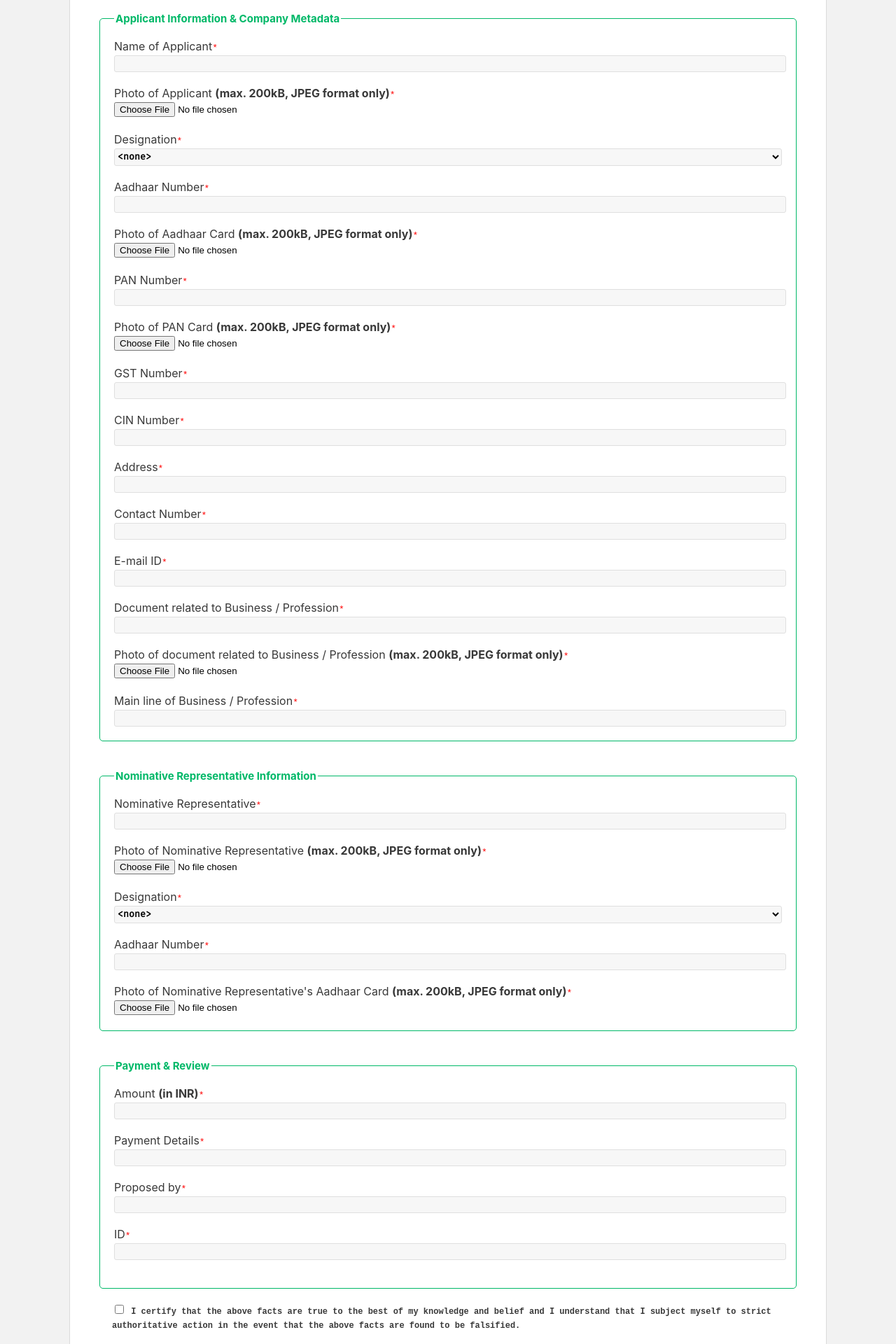
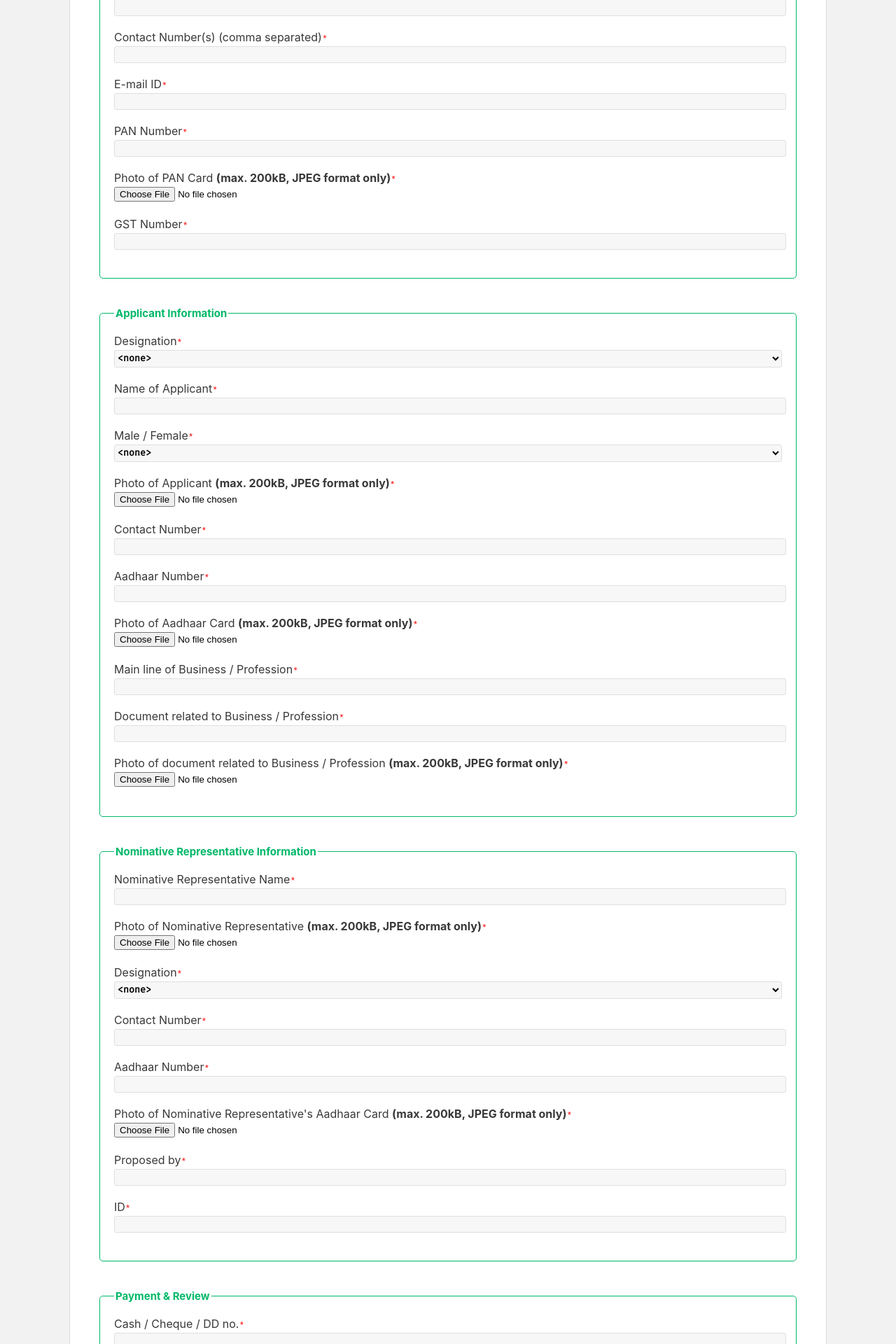
Before and after one commit to stazsh/ACCI-Membership-Form, a React (Create React App) app: page / in a window 1280 px wide. Shown: the part 700-2620 px from the top of the page at 70% size. Built offline with nearby package versions, Linux system fonts and the light colour scheme.

Commit message:
Make final audit

```diff
--- a/src/App.js
+++ b/src/App.js
@@ -154,7 +154,7 @@ function App() {
                     <img src={ACCI} alt="ACCI logo" style={{ width: '50%' }} /><br /><br />
                     <span className='heading'>Membership Application Form</span><br /><br /><br /><br />
                     <form className='left-align' id='zaform'>
-                        <fieldset><legend>Membership &amp; Company</legend>
+                        <fieldset><legend>Company Metadata</legend>
                             <div style={{ textAlign: 'left' }}><span>Membership Type<code className='required'>*</code></span></div>
                             <select id='field1' name="membership_type" className='input-field' style={{ height: '25px' }} onChange={handleFormChange}>
                                 <option value="<none>">&lt;none&gt;</option>
@@ -165,18 +165,30 @@ function App() {
                             <br /><br />
 
                             <div style={{ textAlign: 'left' }}><span>Name of Company / Firm<code className='required'>*</code></span></div>
-                            <input id='field2' type='text' onChange={handleFormChange} name='name_of_company_firm' className='input-field' maxLength={61} />
+                            <input id='field2' type='text' onChange={handleFormChange} name='name_of_company_firm' className='input-field' maxLength={61} /><br /><br />
+
+                            <div style={{ textAlign: 'left' }}><span>Address<code className='required'>*</code></span></div>
+                            <input id='field3' type='text' onChange={handleFormChange} name='company_address' className='input-field' maxLength={61} /><br /><br />
+
+                            <div style={{ textAlign: 'left' }}><span>Contact Number(s) (comma separated)<code className='required'>*</code></span></div>
+                            <input id='field4' type='text' onChange={handleFormChange} name='company_phones' className='input-field' maxLength={61} /><br /><br />
+
+                            <div style={{ textAlign: 'left' }}><span>E-mail ID<code className='required'>*</code></span></div>
+                            <input id='field5' type='text' onChange={handleFormChange} name='company_phones' className='input-field' maxLength={61} /><br /><br />
+
+                            <div style={{ textAlign: 'left' }}><span>PAN Number<code className='required'>*</code></span></div>
+                            <input id='field6' type='text' onChange={handleFormChange} name='pan_number' className='input-field' maxLength={61} /><br /><br />
+
+                            <div style={{ textAlign: 'left' }}><span>Photo of PAN Card <b>(max. 200kB, JPEG format only)</b><code className='required'>*</code></span></div>
+                            <input id='field7' type='file' name='pan_photo' style={{ marginTop: '3px' }} accept='image/jpeg' onChange={handleFileInputFormChange} /><br /><br />
+
+                            <div className='imagebox' id='field7-preview-div'></div>
+
+                            <div style={{ textAlign: 'left' }}><span>GST Number<code className='required'>*</code></span></div>
+                            <input id='field8' type='text' onChange={handleFormChange} name='gst_number' className='input-field' maxLength={61} /><br /><br />
                         </fieldset><br /><br />
 
-                        <fieldset><legend>Applicant Information &amp; Company Metadata</legend>
-                            <div style={{ textAlign: 'left' }}><span>Name of Applicant<code className='required'>*</code></span></div>
-                            <input id='field3' type='text' onChange={handleFormChange} name='name_of_applicant' className='input-field' maxLength={61} /><br /><br />
-
-                            <div style={{ textAlign: 'left' }}><span>Photo of Applicant <b>(max. 200kB, JPEG format only)</b><code className='required'>*</code></span></div>
-                            <input id='field4' type='file' alt='Photo of applicant' name='photo_of_applicant' style={{ marginTop: '3px' }} accept='image/jpeg' onChange={handleFileInputFormChange} /><br /><br />
-
-                            <div className='imagebox' id='field4-preview-div'></div>
-
+                        <fieldset><legend>Applicant Information</legend>
                             <div style={{ textAlign: 'left' }}><span>Designation<code className='required'>*</code></span></div>
                             <select id='applicant_designation' name="applicant_designation" className='input-field' style={{ height: '25px' }} onChange={handleFormChange}>
                                 <option value="<none>">&lt;none&gt;</option>
@@ -192,57 +204,53 @@ function App() {
                                 <input type='text' id='applicant_designation_specification' onChange={handleFormChange} name='applicant_designation_specification' maxLength={61} style={{ backgroundColor: '#cfebfa' }} className='input-field' /><br /><br />
                             </div>
 
+                            <div style={{ textAlign: 'left' }}><span>Name of Applicant<code className='required'>*</code></span></div>
+                            <input id='field9' type='text' onChange={handleFormChange} name='name_of_applicant' className='input-field' maxLength={61} /><br /><br />
+
+                            <div style={{ textAlign: 'left' }}><span>Male / Female<code className='required'>*</code></span></div>
+                            <select id='field10' name="applicant_gender" className='input-field' style={{ height: '25px' }} onChange={handleFormChange}>
+                                <option value="<none>">&lt;none&gt;</option>
+                                <option value="Male">Male</option>
+                                <option value="Female">Female</option>
+                            </select>
+                            <br /><br />
+
+                            <div style={{ textAlign: 'left' }}><span>Photo of Applicant <b>(max. 200kB, JPEG format only)</b><code className='required'>*</code></span></div>
+                            <input id='field11' type='file' alt='Photo of applicant' name='photo_of_applicant' style={{ marginTop: '3px' }} accept='image/jpeg' onChange={handleFileInputFormChange} /><br /><br />
+
+                            <div className='imagebox' id='field11-preview-div'></div>
+
+                            <div style={{ textAlign: 'left' }}><span>Contact Number<code className='required'>*</code></span></div>
+                            <input id='field12' type='text' onChange={handleFormChange} name='applicant_contact_number' className='input-field' maxLength={61} /><br /><br />
+
                             <div style={{ textAlign: 'left' }}><span>Aadhaar Number<code className='required'>*</code></span></div>
-                            <input id='field7' type='text' onChange={handleFormChange} name='aadhaar_number' className='input-field' maxLength={61} /><br /><br />
+                            <input id='field13' type='text' onChange={handleFormChange} name='applicant_aadhaar_number' className='input-field' maxLength={61} /><br /><br />
 
                             <div style={{ textAlign: 'left' }}><span>Photo of Aadhaar Card <b>(max. 200kB, JPEG format only)</b><code className='required'>*</code></span></div>
-                            <input id='field8' type='file' name='aadhaar_photo' style={{ marginTop: '3px' }} accept='image/jpeg' onChange={handleFileInputFormChange} /><br /><br />
+                            <input id='field14' type='file' name='aadhaar_photo' style={{ marginTop: '3px' }} accept='image/jpeg' onChange={handleFileInputFormChange} /><br /><br />
 
-                            <div className='imagebox' id='field8-preview-div'></div>
+                            <div className='imagebox' id='field14-preview-div'></div>
 
-                            <div style={{ textAlign: 'left' }}><span>PAN Number<code className='required'>*</code></span></div>
-                            <input id='field9' type='text' onChange={handleFormChange} name='pan_number' className='input-field' maxLength={61} /><br /><br />
-
-                            <div style={{ textAlign: 'left' }}><span>Photo of PAN Card <b>(max. 200kB, JPEG format only)</b><code className='required'>*</code></span></div>
-                            <input id='field10' type='file' name='pan_photo' style={{ marginTop: '3px' }} accept='image/jpeg' onChange={handleFileInputFormChange} /><br /><br />
-
-                            <div className='imagebox' id='field10-preview-div'></div>
-
-                            <div style={{ textAlign: 'left' }}><span>GST Number<code className='required'>*</code></span></div>
-                            <input id='field11' type='text' onChange={handleFormChange} name='gst_number' className='input-field' maxLength={61} /><br /><br />
-
-                            <div style={{ textAlign: 'left' }}><span>CIN Number<code className='required'>*</code></span></div>
-                            <input id='field27' type='text' onChange={handleFormChange} name='cin_number' className='input-field' maxLength={61} /><br /><br />
-
-                            <div style={{ textAlign: 'left' }}><span>Address<code className='required'>*</code></span></div>
-                            <input id='field12' type='text' onChange={handleFormChange} name='address' className='input-field' maxLength={61} /><br /><br />
-
-                            <div style={{ textAlign: 'left' }}><span>Contact Number<code className='required'>*</code></span></div>
-                            <input id='field13' type='text' onChange={handleFormChange} name='contact_number' className='input-field' maxLength={61} /><br /><br />
-
-                            <div style={{ textAlign: 'left' }}><span>E-mail ID<code className='required'>*</code></span></div>
-                            <input id='field14' type='email' onChange={handleFormChange} name='email_id' className='input-field' maxLength={61} /><br /><br />
+                            <div style={{ textAlign: 'left' }}><span>Main line of Business / Profession</span><code className='required'>*</code></div>
+                            <input id='field15' type='text' onChange={handleFormChange} name='main_line' className='input-field' maxLength={61} /><br /><br />
 
                             <div style={{ textAlign: 'left' }}><span>Document related to Business / Profession<code className='required'>*</code></span></div>
-                            <input id='field28' type='text' onChange={handleFormChange} name='document_proof_description' className='input-field' maxLength={61} /><br /><br />
+                            <input id='field16' type='text' onChange={handleFormChange} name='document_proof_description' className='input-field' maxLength={61} /><br /><br />
 
                             <div style={{ textAlign: 'left' }}><span>Photo of document related to Business / Profession <b>(max. 200kB, JPEG format only)</b><code className='required'>*</code></span></div>
-                            <input id='field15' type='file' name='document_proof_photo' style={{ marginTop: '3px' }} accept='image/jpeg' onChange={handleFileInputFormChange} /><br /><br />
+                            <input id='field17' type='file' name='document_proof_photo' style={{ marginTop: '3px' }} accept='image/jpeg' onChange={handleFileInputFormChange} /><br /><br />
 
-                            <div className='imagebox' id='field15-preview-div'></div>
-
-                            <div style={{ textAlign: 'left' }}><span>Main line of Business / Profession</span><code className='required'>*</code></div>
-                            <input id='field16' type='text' onChange={handleFormChange} name='main_line' className='input-field' maxLength={61} />
+                            <div className='imagebox' id='field17-preview-div'></div>
                         </fieldset><br /><br />
 
                         <fieldset><legend>Nominative Representative Information</legend>
-                            <div style={{ textAlign: 'left' }}><span>Nominative Representative</span><code className='required'>*</code></div>
-                            <input id='field17' type='text' onChange={handleFormChange} name='name_of_nm' className='input-field' maxLength={61} /><br /><br />
+                            <div style={{ textAlign: 'left' }}><span>Nominative Representative Name</span><code className='required'>*</code></div>
+                            <input id='field18' type='text' onChange={handleFormChange} name='name_of_nm' className='input-field' maxLength={61} /><br /><br />
 
                             <div style={{ textAlign: 'left' }}><span>Photo of Nominative Representative <b>(max. 200kB, JPEG format only)</b><code className='required'>*</code></span></div>
-                            <input id='field18' type='file' name='photo_of_nm' style={{ marginTop: '3px' }} accept='image/jpeg' onChange={handleFileInputFormChange} /><br /><br />
+                            <input id='field19' type='file' name='photo_of_nm' style={{ marginTop: '3px' }} accept='image/jpeg' onChange={handleFileInputFormChange} /><br /><br />
 
-                            <div className='imagebox' id='field18-preview-div'></div>
+                            <div className='imagebox' id='field19-preview-div'></div>
 
                             <div style={{ textAlign: 'left' }}><span>Designation</span><code className='required'>*</code></div>
                             <select id='nm_designation' name="nm_designation" className='input-field' style={{ height: '25px' }} onChange={handleFormChange}>
@@ -259,27 +267,33 @@ function App() {
                                 <input type='text' id='nm_designation_specification' onChange={handleFormChange} maxLength={61} name='nm_designation_specification' className='input-field' style={{ backgroundColor: '#cfebfa' }} /><br /><br />
                             </div>
 
+                            <div style={{ textAlign: 'left' }}><span>Contact Number<code className='required'>*</code></span></div>
+                            <input id='field20' type='text' onChange={handleFormChange} name='nm_contact_number' className='input-field' maxLength={61} /><br /><br />
+
                             <div style={{ textAlign: 'left' }}><span>Aadhaar Number<code className='required'>*</code></span></div>
                             <input id='field21' type='text' onChange={handleFormChange} name='nm_aadhaar_number' maxLength={61} className='input-field' /><br /><br />
 
                             <div style={{ textAlign: 'left' }}><span>Photo of Nominative Representative's Aadhaar Card <b>(max. 200kB, JPEG format only)</b><code className='required'>*</code></span></div>
-                            <input id='field22' type='file' name='nm_aadhaar_photo' style={{ marginTop: '3px' }} accept='image/jpeg' onChange={handleFileInputFormChange} />
+                            <input id='field22' type='file' name='nm_aadhaar_photo' style={{ marginTop: '3px' }} accept='image/jpeg' onChange={handleFileInputFormChange} /><br /><br />
 
                             <div className='imagebox' id='field22-preview-div'></div>
+
+                            <div style={{ textAlign: 'left' }}><span>Proposed by<code className='required'>*</code></span></div>
+                            <input id='field23' type='text' onChange={handleFormChange} name='proposed_by' maxLength={61} className='input-field' /><br /><br />
+
+                            <div style={{ textAlign: 'left' }}><span>ID<code className='required'>*</code></span></div>
+                            <input id='field24' type='text' onChange={handleFormChange} name='proposed_by_id' maxLength={61} className='input-field' /><br /><br />
                         </fieldset><br /><br />
 
                         <fieldset><legend>Payment &amp; Review</legend>
+                            <div style={{ textAlign: 'left' }}><span>Cash / Cheque / DD no.<code className='required'>*</code></span></div>
+                            <input id='field25' type='text' onChange={handleFormChange} name='cash_cheque_dd_no' maxLength={61} className='input-field' /><br /><br />
+
+                            <div style={{ textAlign: 'left' }}><span>Payment / Cheque / DD date <b>(in dd/mm/yyyy)</b><code className='required'>*</code></span></div>
+                            <input id='field26' type='text' onChange={handleFormChange} name='cash_cheque_dd_date' maxLength={61} className='input-field' /><br /><br />
+
                             <div style={{ textAlign: 'left' }}><span>Amount <b>(in INR)</b><code className='required'>*</code></span></div>
-                            <input id='field23' type='text' onChange={handleFormChange} name='amount' maxLength={61} className='input-field' /><br /><br />
-
-                            <div style={{ textAlign: 'left' }}><span>Payment Details<code className='required'>*</code></span></div>
-                            <input id='field24' type='text' onChange={handleFormChange} name='payment_details' maxLength={61} className='input-field' /><br /><br />
-
-                            <div style={{ textAlign: 'left' }}><span>Proposed by<code className='required'>*</code></span></div>
-                            <input id='field25' type='text' onChange={handleFormChange} name='proposed_by' maxLength={61} className='input-field' /><br /><br />
-
-                            <div style={{ textAlign: 'left' }}><span>ID<code className='required'>*</code></span></div>
-                            <input id='field26' type='text' onChange={handleFormChange} name='proposed_by_id' maxLength={61} className='input-field' /><br /><br />
+                            <input id='field27' type='text' onChange={handleFormChange} name='cash_cheque_dd_no' maxLength={61} className='input-field' /><br /><br />
                         </fieldset><br />
 
                         <div style={{ marginLeft: '20px', marginRight: '20px' }}>
```
